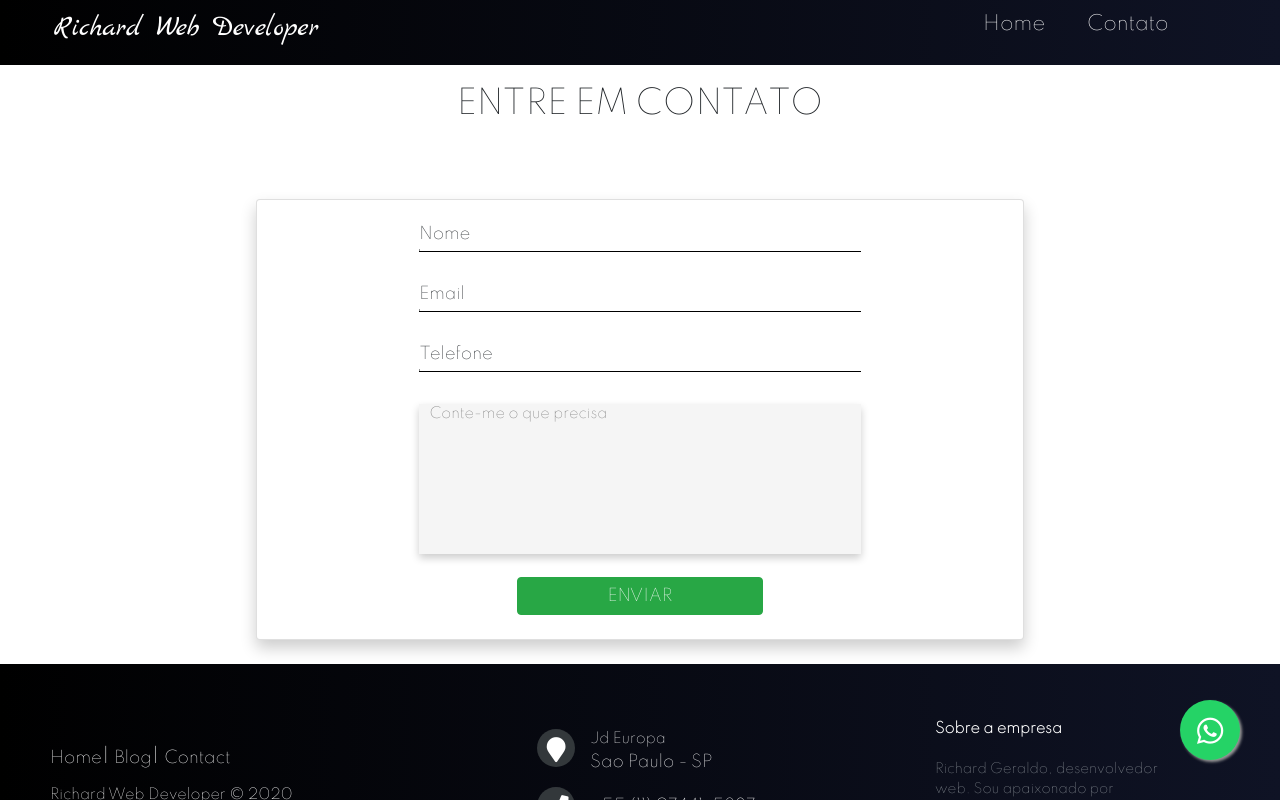
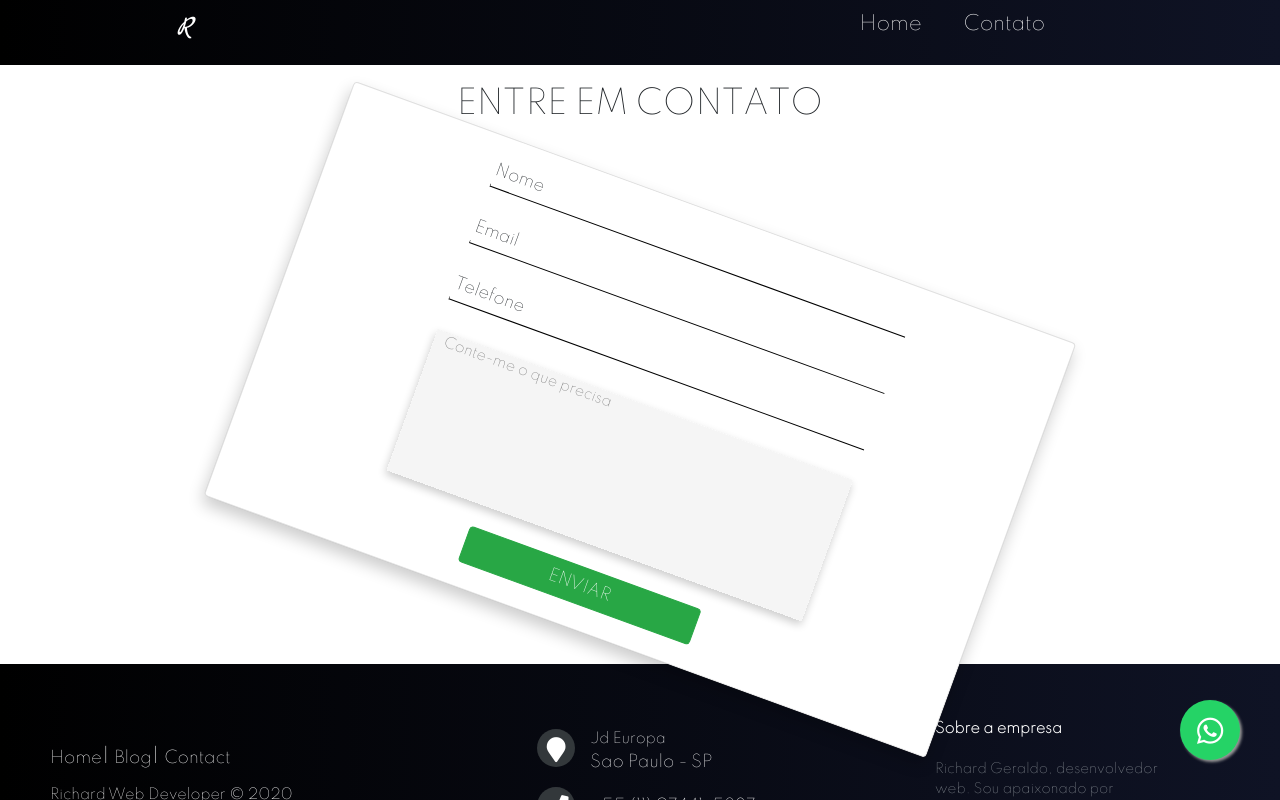
Before and after one commit to RichardFawkes/WebSite-Richard-ReactJS, a React (Create React App) app: page /contact in a window 1280 px wide. In both pictures the pointer is over the element 640 px from the left and 419 px from the top of the page. Shown: the top 800 px of the page. Built offline with nearby package versions, Linux system fonts and the light colour scheme.

Commit message:
css atualizado 1.3

```diff
--- a/src/components/Navbar/Navbar.css
+++ b/src/components/Navbar/Navbar.css
@@ -6,6 +6,8 @@
     align-items: center;
     font-size: 1.2rem;
 }
+
+
 
 
 
--- a/src/components/Navbar/Navbar.js
+++ b/src/components/Navbar/Navbar.js
@@ -23,7 +23,7 @@ render() {
             <i class="fab fa-whatsapp my-float"></i>
 </a>
 
-            <a  href="/home"> <h2 className="navbar-logo">Richard Web Developer</h2></a>
+            <a  href="/home"> <h2 className="navbar-logo  ">R</h2></a>
 
 
             <div className="menu-icon" onClick={this.handleClick}>
--- a/src/components/home/home.css
+++ b/src/components/home/home.css
@@ -19,10 +19,16 @@ left: 50%;
 
 }
 
-.fundo{
-    background: linear-gradient(90deg,rgba(0, 0, 0, 0.029) 0%, rgba(55, 69, 131, 0.365)100%);
-    border-radius: 10px;
-}
+.card:hover{
+    transform: rotate(20deg);
+    box-shadow: 0 2px 20px rgba(0,0,0,.2);
+    }
+    .card:hover:after{
+    transform: rotate(10deg);
+    box-shadow: 0 2px 20px rgba(0,0,0,.2);
+    }
+
+
 
 .cliente{
     color:#fff;
```
